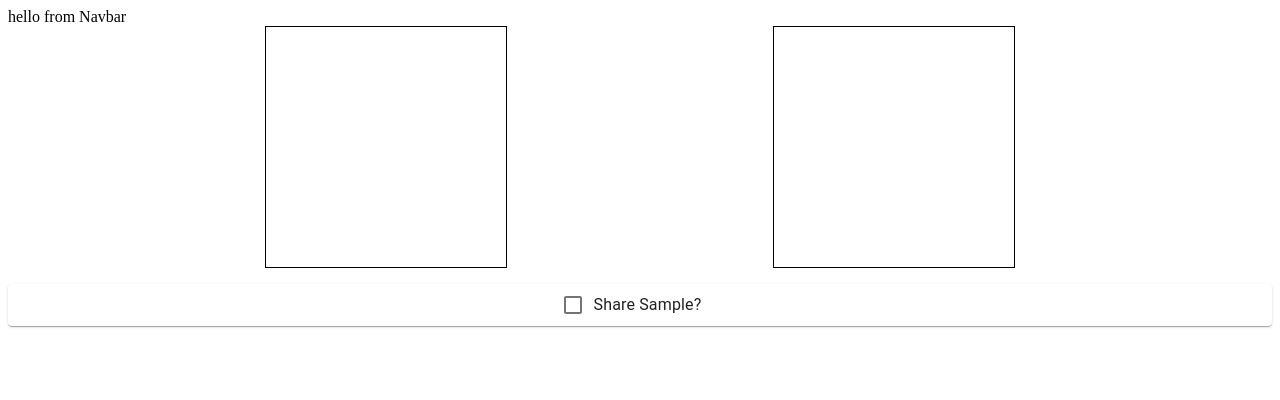
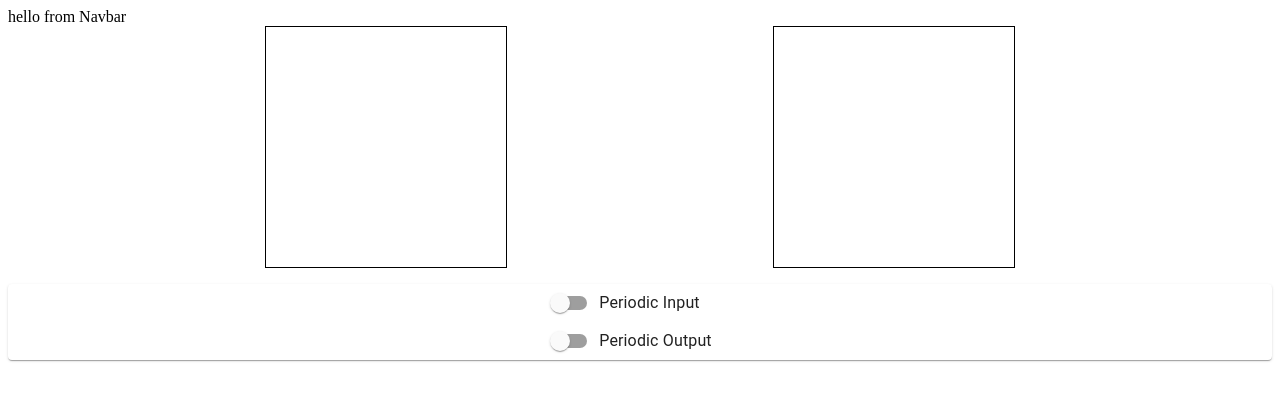
Before and after one commit to marcferraro/waveforming, a React (Create React App) app: page /new-overlapping-waveform in a window 1280 px wide. Shown: the top 400 px of the page. Built offline with nearby package versions, Linux system fonts and the light colour scheme.

Commit message:
Switches instead

```diff
--- a/src/components/OverlappingWaveformInterface.js
+++ b/src/components/OverlappingWaveformInterface.js
@@ -2,7 +2,8 @@ import { makeStyles } from '@material-ui/core/styles';
 import Grid from '@material-ui/core/Grid';
 import overlapInterface from '../overlapInterface.css'
 import Paper from '@material-ui/core/Paper';
-import Checkbox from '@material-ui/core/Checkbox';
+// import Checkbox from '@material-ui/core/Checkbox';
+import Switch from '@material-ui/core/Switch';
 import FormGroup from '@material-ui/core/FormGroup';
 import FormControlLabel from '@material-ui/core/FormControlLabel';
 
@@ -34,10 +35,22 @@ export default function OverlappingWaveformInterface(){
                 <Grid item xs={12}>
                     <Paper>
                         <Grid container direction="row" justify="space-evenly" alignItems="flex-start" spacing={1}>
-                            <FormGroup>
+                            <FormGroup >
                                 <FormControlLabel
-                                    control={<Checkbox />}
-                                    label="Share Sample?"
+                                    control={<Switch
+                                        // checked={state.checkedB}
+                                        onChange={() => console.log("switch!")}
+                                        name="periodic switch"
+                                        color="primary"/>}
+                                    label="Periodic Input"
+                                />
+                                <FormControlLabel
+                                    control={<Switch
+                                    // checked={state.checkedB}
+                                    onChange={() => console.log("switch!")}
+                                    name="periodic switch"
+                                    color="primary"/>}
+                                    label="Periodic Output"
                                 />
                             </FormGroup>
                         </Grid>
```
